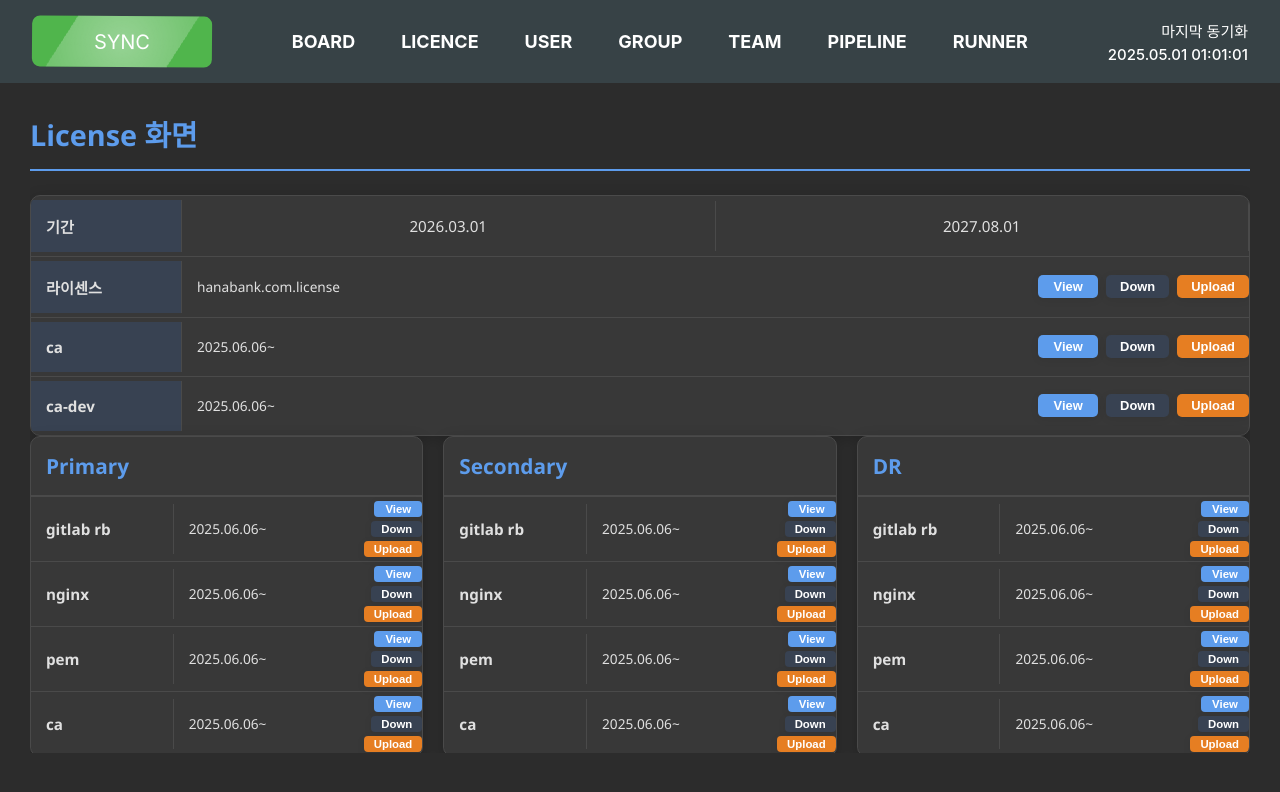
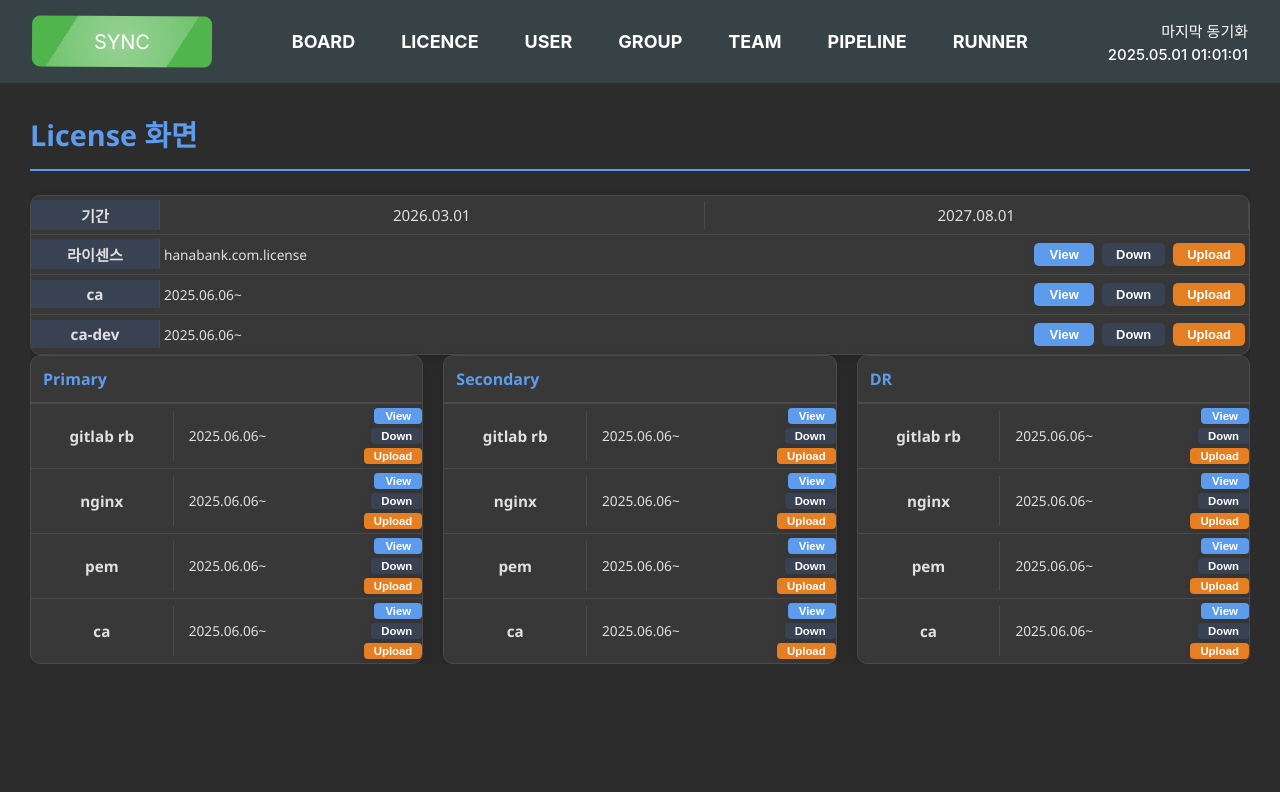
Before and after one commit to FredKuk/gitlabadmin, a React (Create React App) app: page / in a window 1280 px wide. Both pictures are taken after a click on the element "LICENCE". Shown: the top 792 px of the page. Built offline with nearby package versions, Linux system fonts and the light colour scheme.

Commit message:
littlepadding

```diff
--- a/src/pages/License/LicensePage.scss
+++ b/src/pages/License/LicensePage.scss
@@ -60,13 +60,16 @@ h2 {
   &:last-child {
     border-bottom: none;
   }
-
+  .little-padding {
+    padding: 4px !important;
+  }
   .info-label {
     font-weight: 600;
     width: 120px;
     padding: 15px;
     background-color: $secondary-color;
     border-right: 1px solid $border-color;
+    text-align: center;
   }
 
   .info-value,
@@ -139,8 +142,8 @@ h2 {
 .license-section {
   flex: 1 1 350px;
   .section-title {
-    padding: 15px;
-    font-size: 1.3rem;
+    padding: 12px;
+    font-size: 1rem;
     font-weight: 600;
     color: $primary-color;
     border-bottom: 2px solid $border-color;
@@ -347,3 +350,25 @@ h2 {
     }
   }
 }
+
+// LicensePage.scss 또는 LicencePage.scss
+.service-table {
+  width: 100%;
+  margin-bottom: 16px;
+}
+.service-header-row,
+.service-row {
+  display: flex;
+  align-items: center;
+}
+.service-header,
+.service-cell {
+  flex: 1;
+  padding: 6px 8px;
+  text-align: center;
+}
+.service-header {
+  font-weight: bold;
+  background: #361f0f;
+  border-bottom: 1px solid #5f5f5f;
+}
--- a/src/pages/License/LicensePage.tsx
+++ b/src/pages/License/LicensePage.tsx
@@ -111,16 +111,20 @@ export const LicencePage: React.FC = () => {
 
         <div className="license-info-top">
           <div className="info-row">
-            <div className="info-label">기간</div>
-            <div className="info-value info-border-right">
+            <div className="info-label little-padding">기간</div>
+            <div className="info-value info-border-right little-padding">
               {mockData.period.start}
             </div>
-            <div className="info-value">{mockData.period.end}</div>
+            <div className="info-value little-padding">
+              {mockData.period.end}
+            </div>
           </div>
           <div className="info-row license-row">
-            <div className="info-label">라이센스</div>
-            <div className="info-value-wide">{mockData.license}</div>
-            <div className="license-buttons-row">
+            <div className="info-label little-padding">라이센스</div>
+            <div className="info-value-wide little-padding">
+              {mockData.license}
+            </div>
+            <div className="license-buttons-row  little-padding">
               {mockData.licenseButtons.map((button, index) => (
                 <button
                   key={index}
@@ -148,9 +152,9 @@ export const LicencePage: React.FC = () => {
           </div>
           {mockData.certificateData.map((item, index) => (
             <div key={index} className="info-row license-row">
-              <div className="info-label">{item.label}</div>
-              <div className="info-value-wide">{item.date}</div>
-              <div className="license-buttons-row">
+              <div className="info-label little-padding">{item.label}</div>
+              <div className="info-value-wide little-padding">{item.date}</div>
+              <div className="license-buttons-row little-padding">
                 {mockData.licenseButtons.map((button, buttonIndex) => (
                   <button
                     key={buttonIndex}
```
